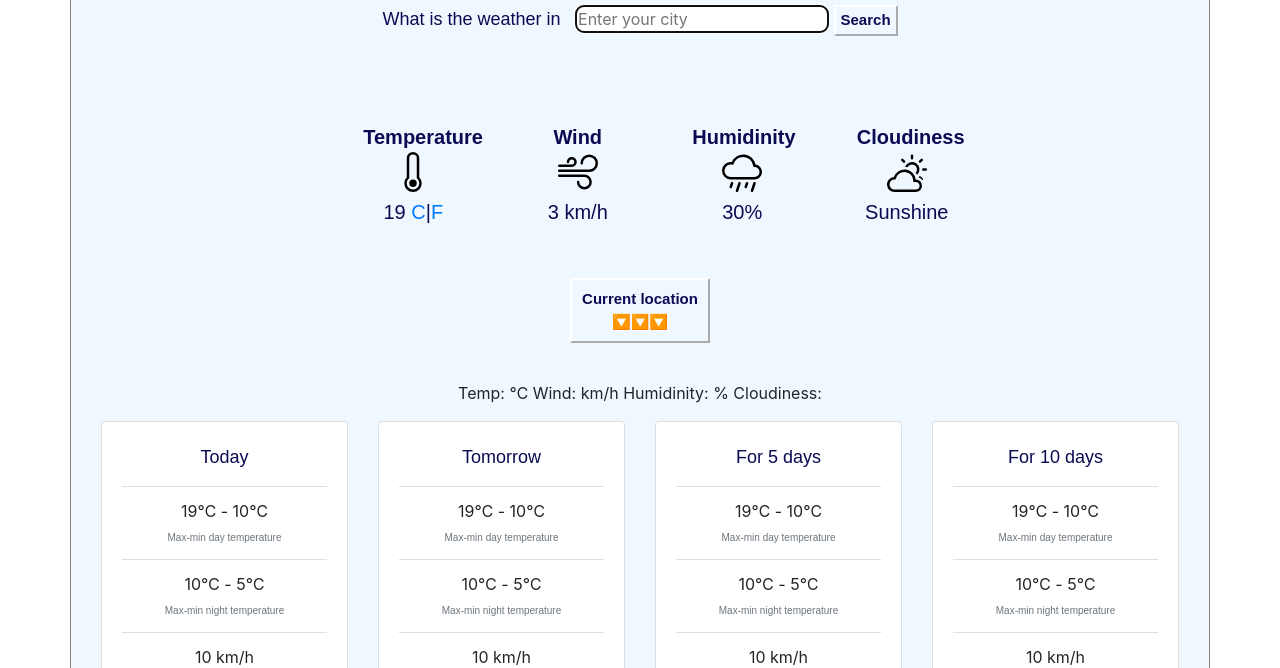
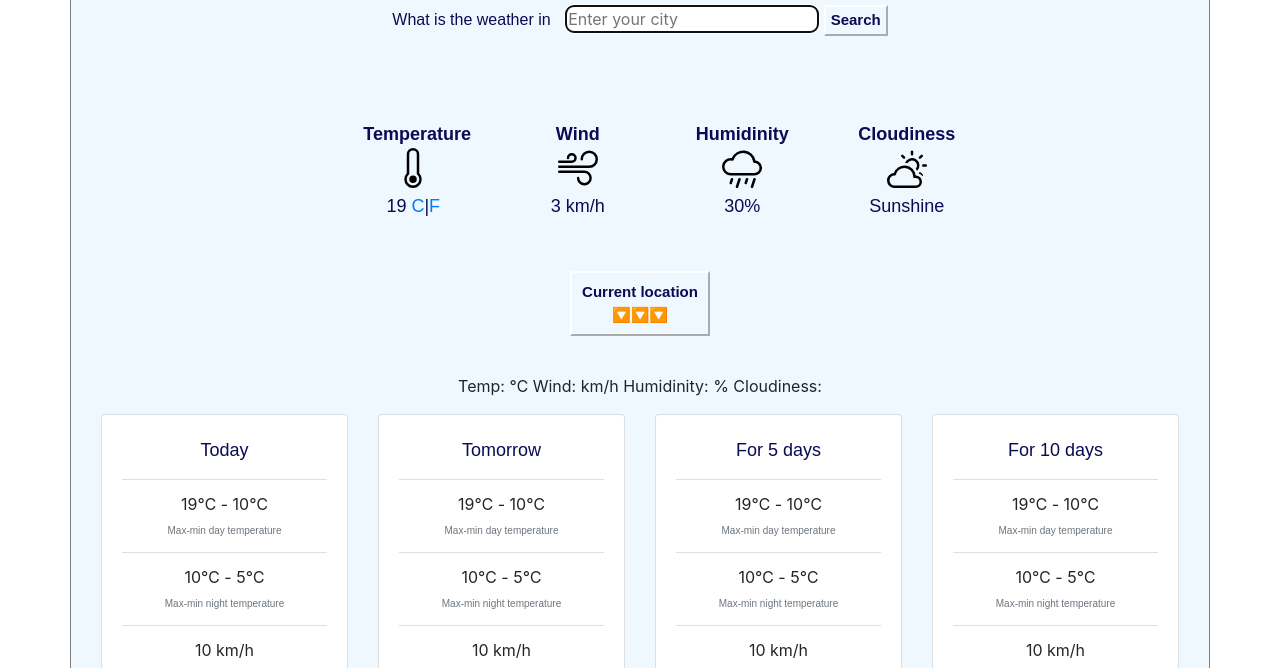
Before and after one commit to BarinovaKate/Weather-app, a plain HTML site: page index.html in a window 1280 px wide. Shown: the part 117-785 px from the top of the page. Drawn offline with nearby package versions, Linux system fonts and the light colour scheme; a web font is replaced by a local one.

Commit message:
new style

```diff
--- a/css/style.css
+++ b/css/style.css
@@ -14,13 +14,14 @@ main {
     margin: 15px;
 }
 h1 {
+    font-size: 10px;
     color: rgb(10, 11, 83);
     font-family: 'Radio Canada', sans-serif;
     padding-bottom: 10px;
 }
 .question {
     font-family: 'Radio Canada', sans-serif;
-    font-size: 18px;
+    font-size: 16px;
     padding-right: 10px;
     color:rgb(10, 11, 83);
 }
@@ -49,7 +50,7 @@ h2 {
     list-style: none;
     color: rgb(10, 11, 83);
     font-family: 'Radio Canada', sans-serif;
-    font-size: 20px;
+    font-size: 18px;
     font-weight: 400;
 }
 .headerweather {
@@ -57,13 +58,13 @@ h2 {
     width: 100px;
     color: rgb(10, 11, 83);
         font-family: 'Radio Canada', sans-serif;
-        font-size: 20px;
+        font-size: 18px;
         font-weight: 600;
 }
 .content {
 color: rgb(10, 11, 83);
     font-family: 'Radio Canada', sans-serif;
-    font-size: 20px;
+    font-size: 18px;
     font-weight: 400;
     padding: 5px;
     margin: 0;
```
